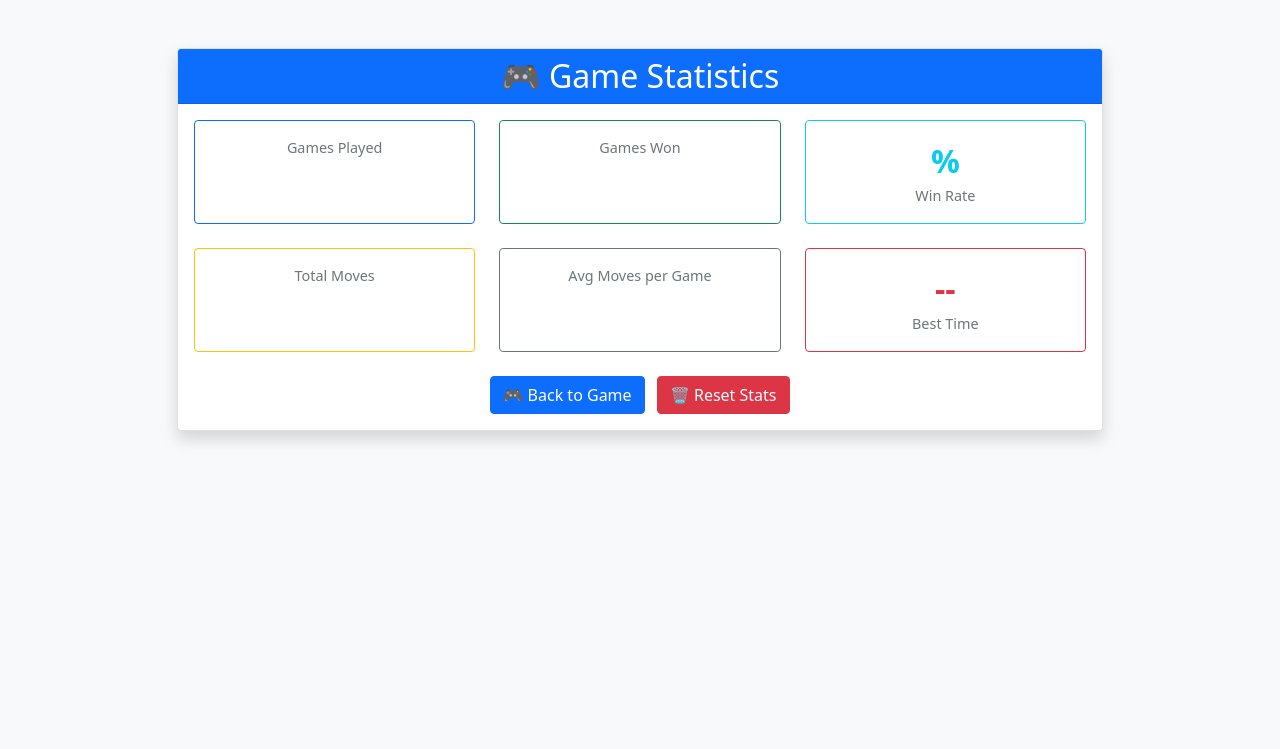
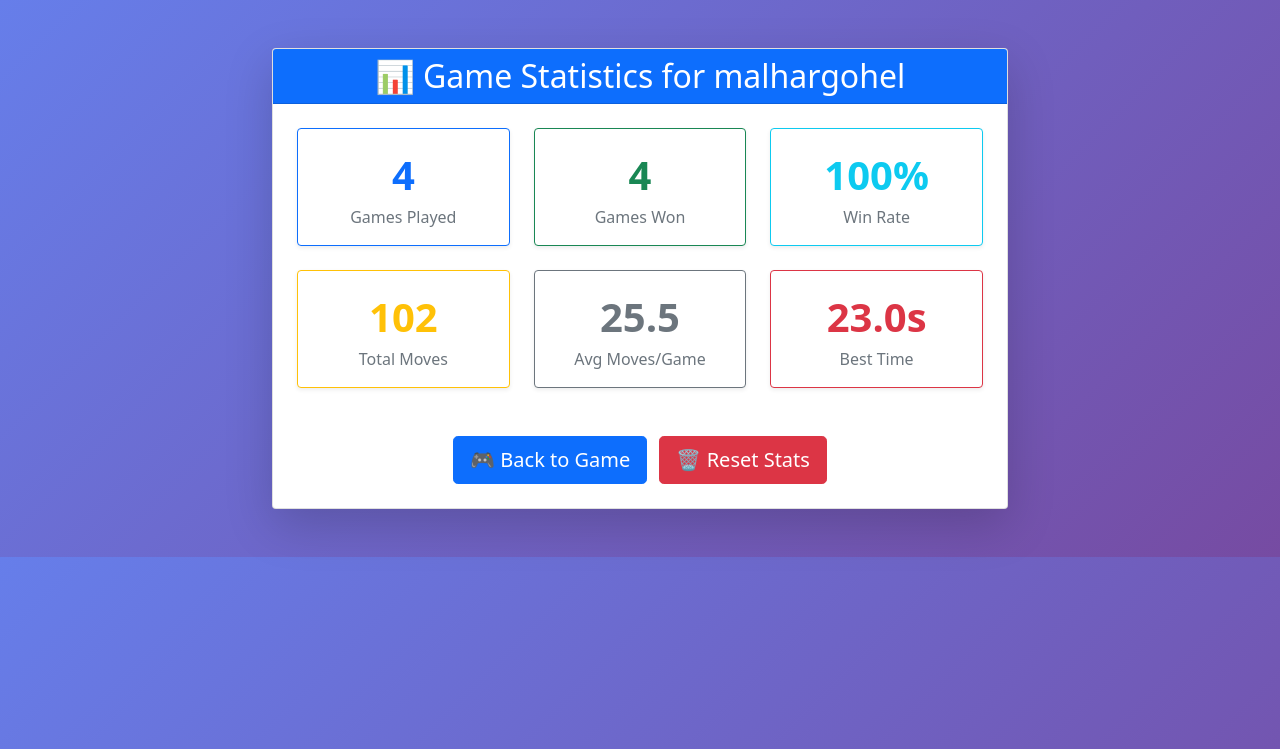
Before and after one commit to malhargohel/Memory-Card-Game, a Flask app: page /stats in a window 1280 px wide. Shown: the top 749 px of the page. Run offline with Flask 3, Linux system fonts and the light colour scheme; a user stored in the database is signed in; data comes from the database, SQL or seed files in the repository; both versions use the stored data as it was before the commit.

Commit message:
refactor: Update app.py for improved user statistics handling and enhance stats.html design

```diff
--- a/app.py
+++ b/app.py
@@ -5,11 +5,10 @@
 import uuid
 import random
 import time
-from datetime import datetime
 import os
 
 app = Flask(__name__)
-app.secret_key = 'your-secret-key-here-change-this-to-something-random'
+app.secret_key = os.environ.get('SECRET_KEY', 'your-secret-key-here-change-this-to-something-random')
 
 # Card themes
 CARD_THEMES = {
@@ -63,27 +62,46 @@
     conn.close()
 
 def get_user_stats(user_id):
-    """Get user statistics from database"""
+    """Get aggregated user statistics from the database."""
     conn = sqlite3.connect('memory_game.db')
     cursor = conn.cursor()
 
     cursor.execute('''
         SELECT
-            COUNT(*) as games_played,
-            AVG(moves) as avg_moves,
-            AVG(time_seconds) as avg_time,
-            MIN(moves) as best_moves,
-            MIN(time_seconds) as best_time,
-            difficulty,
-            theme
+            COUNT(*),
+            SUM(moves),
+            MIN(time_seconds)
         FROM game_stats
         WHERE user_id = ?
-        GROUP BY difficulty, theme
     ''', (user_id,))
 
-    stats = cursor.fetchall()
+    data = cursor.fetchone()
     conn.close()
+
+    stats = {
+        'games_played': 0,
+        'games_won': 0,
+        'win_rate': 0,
+        'total_moves': 0,
+        'average_moves': 0,
+        'best_time': None
+    }
+
+    if data and data[0] > 0:
+        games_played = data[0]
+        total_moves = data[1]
+        best_time = data[2]
+
+        # Since we only record wins, games_played is the same as games_won
+        stats['games_played'] = games_played
+        stats['games_won'] = games_played
+        stats['win_rate'] = 100.0
+        stats['total_moves'] = total_moves
+        stats['average_moves'] = round(total_moves / games_played, 1) if games_played > 0 else 0
+        stats['best_time'] = best_time
+
     return stats
+
 
 def save_game_result(user_id, difficulty, theme, moves, time_seconds):
     """Save game result to database"""
@@ -97,40 +115,6 @@
 
     conn.commit()
     conn.close()
-
-def update_game_stats(won=False, moves=0, time_taken=None):
-    """Update game statistics in session"""
-    if 'game_stats' not in session:
-        session['game_stats'] = {
-            'games_played': 0,
-            'games_won': 0,
-            'total_moves': 0,
-            'best_time': None,
-            'average_moves': 0,
-            'win_rate': 0
-        }
-
-    stats = session['game_stats']
-
-    # Update basic stats
-    stats['games_played'] += 1
-    stats['total_moves'] += moves
-
-    if won:
-        stats['games_won'] += 1
-
-        # Update best time if this is better
-        if time_taken:
-            if stats['best_time'] is None or time_taken < stats['best_time']:
-                stats['best_time'] = time_taken
-
-    # Calculate derived stats
-    if stats['games_played'] > 0:
-        stats['win_rate'] = round((stats['games_won'] / stats['games_played']) * 100, 1)
-        stats['average_moves'] = round(stats['total_moves'] / stats['games_played'], 1)
-
-    session['game_stats'] = stats
-    session.modified = True
 
 @app.route('/')
 def index():
@@ -146,13 +130,13 @@
 
         conn = sqlite3.connect('memory_game.db')
         cursor = conn.cursor()
-        cursor.execute('SELECT id, password_hash FROM users WHERE username = ?', (username,))
+        cursor.execute('SELECT id, password_hash, username FROM users WHERE username = ?', (username,))
         user = cursor.fetchone()
         conn.close()
 
         if user and check_password_hash(user[1], password):
             session['user_id'] = user[0]
-            session['username'] = username
+            session['username'] = user[2]
             return redirect(url_for('index'))
         else:
             flash('Invalid username or password')
@@ -199,39 +183,19 @@
     user_stats = get_user_stats(session['user_id'])
     return render_template('stats.html', stats=user_stats)
 
-@app.route('/api/stats')
-def api_stats():
-    """Return game statistics as JSON"""
+@app.route('/reset_stats', methods=['POST'])
+def reset_stats():
+    """Reset all game statistics for the logged-in user from the database."""
     if 'user_id' not in session:
         return jsonify({'error': 'Not logged in'}), 401
 
-    # Get stats from session or initialize empty stats
-    game_stats = session.get('game_stats', {
-        'games_played': 0,
-        'games_won': 0,
-        'total_moves': 0,
-        'best_time': None,
-        'average_moves': 0,
-        'win_rate': 0
-    })
+    user_id = session['user_id']
+    conn = sqlite3.connect('memory_game.db')
+    cursor = conn.cursor()
+    cursor.execute('DELETE FROM game_stats WHERE user_id = ?', (user_id,))
+    conn.commit()
+    conn.close()
 
-    return jsonify(game_stats)
-
-@app.route('/reset_stats', methods=['POST'])
-def reset_stats():
-    """Reset all game statistics"""
-    if 'user_id' not in session:
-        return jsonify({'error': 'Not logged in'}), 401
-
-    session['game_stats'] = {
-        'games_played': 0,
-        'games_won': 0,
-        'total_moves': 0,
-        'best_time': None,
-        'average_moves': 0,
-        'win_rate': 0
-    }
-    session.modified = True
     return jsonify({'success': True, 'message': 'Stats reset successfully'})
 
 @app.route('/api/new-game', methods=['POST'])
@@ -252,15 +216,12 @@
     game_id = str(uuid.uuid4())
     pairs_needed = DIFFICULTY_SETTINGS[difficulty]['pairs']
 
-    # Select random symbols from the chosen theme
     available_symbols = CARD_THEMES[theme]
     selected_symbols = random.sample(available_symbols, pairs_needed)
 
-    # Create pairs and shuffle
     cards = selected_symbols * 2
     random.shuffle(cards)
 
-    # Initialize game state
     games[game_id] = {
         'cards': cards,
         'flipped': [False] * len(cards),
@@ -277,9 +238,7 @@
 
     return jsonify({
         'game_id': game_id,
-        'cards': ['❓'] * len(cards),  # Hide cards initially
-        'difficulty': difficulty,
-        'theme': theme,
+        'cards': ['❓'] * len(cards),
         'grid': DIFFICULTY_SETTINGS[difficulty]['grid']
     })
 
@@ -300,106 +259,54 @@
     if game['user_id'] != session['user_id']:
         return jsonify({'error': 'Unauthorized'}), 401
 
-    if game['completed']:
-        return jsonify({'error': 'Game already completed'}), 400
-
-    if card_index < 0 or card_index >= len(game['cards']):
-        return jsonify({'error': 'Invalid card index'}), 400
+    if game['completed'] or card_index is None or card_index < 0 or card_index >= len(game['cards']):
+        return jsonify({'error': 'Invalid request'}), 400
 
     if game['flipped'][card_index] or game['matched'][card_index]:
-        return jsonify({'error': 'Card already flipped or matched'}), 400
+        return jsonify({'error': 'Card already active'}), 400
 
-    # Flip the card
     game['flipped'][card_index] = True
-    game['moves'] += 1
 
-    # Check for matches
-    flipped_indices = [i for i, flipped in enumerate(game['flipped']) if flipped and not game['matched'][i]]
+    response_data = { 'card_value': game['cards'][card_index] }
 
-    response_data = {
-        'card_value': game['cards'][card_index],
-        'moves': game['moves'],
-        'pairs_found': game['pairs_found']
-    }
+    flipped_indices = [i for i, is_flipped in enumerate(game['flipped']) if is_flipped and not game['matched'][i]]
+
+    if len(flipped_indices) % 2 == 1:
+        game['moves'] += 1 # A move is a pair of flips
 
     if len(flipped_indices) == 2:
-        # Check if the two flipped cards match
-        if game['cards'][flipped_indices[0]] == game['cards'][flipped_indices[1]]:
-            # Match found
-            game['matched'][flipped_indices[0]] = True
-            game['matched'][flipped_indices[1]] = True
+        idx1, idx2 = flipped_indices
+        if game['cards'][idx1] == game['cards'][idx2]:
+            game['matched'][idx1] = True
+            game['matched'][idx2] = True
             game['pairs_found'] += 1
             response_data['match'] = True
             response_data['matched_indices'] = flipped_indices
-            response_data['pairs_found'] = game['pairs_found']
         else:
-            # No match
             response_data['match'] = False
             response_data['flip_back'] = flipped_indices
 
-        # Reset flipped state for non-matched cards
-        for i in flipped_indices:
-            if not game['matched'][i]:
-                game['flipped'][i] = False
+        game['flipped'][idx1] = False
+        game['flipped'][idx2] = False
 
-    # Check if game is completed
     if game['pairs_found'] == game['pairs_needed']:
         game['completed'] = True
         completion_time = int(time.time() - game['start_time'])
+        save_game_result(game['user_id'], game['difficulty'], game['theme'], game['moves'], completion_time)
+        response_data.update({
+            'game_completed': True,
+            'completion_time': completion_time,
+            'final_moves': game['moves']
+        })
 
-        # Save game result to database
-        save_game_result(
-            game['user_id'],
-            game['difficulty'],
-            game['theme'],
-            game['moves'],
-            completion_time
-        )
-
-        # Update session stats
-        update_game_stats(won=True, moves=game['moves'], time_taken=completion_time)
-
-        response_data['game_completed'] = True
-        response_data['completion_time'] = completion_time
-        response_data['final_moves'] = game['moves']
+    response_data.update({
+        'moves': game['moves'],
+        'pairs_found': game['pairs_found']
+    })
 
     return jsonify(response_data)
 
-@app.route('/api/game-state/<game_id>')
-def get_game_state(game_id):
-    if 'user_id' not in session:
-        return jsonify({'error': 'Not logged in'}), 401
-
-    if game_id not in games:
-        return jsonify({'error': 'Game not found'}), 404
-
-    game = games[game_id]
-
-    if game['user_id'] != session['user_id']:
-        return jsonify({'error': 'Unauthorized'}), 401
-
-    # Return visible cards (matched cards show their value, others show ❓)
-    visible_cards = []
-    for i, card in enumerate(game['cards']):
-        if game['matched'][i]:
-            visible_cards.append(card)
-        else:
-            visible_cards.append('❓')
-
-    current_time = int(time.time() - game['start_time']) if not game['completed'] else None
-
-    return jsonify({
-        'cards': visible_cards,
-        'moves': game['moves'],
-        'pairs_found': game['pairs_found'],
-        'pairs_needed': game['pairs_needed'],
-        'completed': game['completed'],
-        'elapsed_time': current_time,
-        'difficulty': game['difficulty'],
-        'theme': game['theme']
-    })
-
 if __name__ == '__main__':
     init_db()
-    port = int(os.environ.get('PORT', 10000))
-    app.run(host='0.0.0.0', port=port, debug=False)
+    port = int(os.environ.get('PORT', 5000))
+    app.run(host='0.0.0.0', port=port, debug=True)
--- a/templates/stats.html
+++ b/templates/stats.html
@@ -6,6 +6,9 @@
     <title>Game Statistics - Memory Card Game</title>
     <link href="https://cdn.jsdelivr.net/npm/bootstrap@5.1.3/dist/css/bootstrap.min.css" rel="stylesheet">
     <style>
+        body {
+            background: linear-gradient(135deg, #667eea 0%, #764ba2 100%);
+        }
         .stats-card {
             transition: transform 0.2s;
         }
@@ -13,39 +16,37 @@
             transform: translateY(-5px);
         }
         .stat-number {
-            font-size: 2rem;
+            font-size: 2.5rem;
             font-weight: bold;
-            color: #007bff;
         }
         .stat-label {
             color: #6c757d;
-            font-size: 0.9rem;
+            font-size: 1rem;
+            font-weight: 500;
         }
     </style>
 </head>
 <body class="bg-light">
-    <div class="container mt-5">
+    <div class="container mt-5 mb-5">
         <div class="row justify-content-center">
-            <div class="col-md-10">
-                <div class="card shadow">
+            <div class="col-md-10 col-lg-8">
+                <div class="card shadow-lg">
                     <div class="card-header bg-primary text-white text-center">
-                        <h2 class="mb-0">🎮 Game Statistics</h2>
+                        <h2 class="mb-0">📊 Game Statistics for {{ session.username }}</h2>
                     </div>
-                    <div class="card-body">
+                    <div class="card-body p-4">
                         <div class="row g-4">
-                            <!-- Games Played -->
                             <div class="col-md-4">
-                                <div class="card stats-card h-100 text-center border-primary">
+                                <div class="card stats-card h-100 text-center border-primary shadow-sm">
                                     <div class="card-body">
-                                        <div class="stat-number">{{ stats.games_played }}</div>
+                                        <div class="stat-number text-primary">{{ stats.games_played }}</div>
                                         <div class="stat-label">Games Played</div>
                                     </div>
                                 </div>
                             </div>
 
-                            <!-- Games Won -->
                             <div class="col-md-4">
-                                <div class="card stats-card h-100 text-center border-success">
+                                <div class="card stats-card h-100 text-center border-success shadow-sm">
                                     <div class="card-body">
                                         <div class="stat-number text-success">{{ stats.games_won }}</div>
                                         <div class="stat-label">Games Won</div>
@@ -53,19 +54,17 @@
                                 </div>
                             </div>
 
-                            <!-- Win Rate -->
                             <div class="col-md-4">
-                                <div class="card stats-card h-100 text-center border-info">
+                                <div class="card stats-card h-100 text-center border-info shadow-sm">
                                     <div class="card-body">
-                                        <div class="stat-number text-info">{{ stats.win_rate }}%</div>
+                                        <div class="stat-number text-info">{{ "%.0f"|format(stats.win_rate) }}%</div>
                                         <div class="stat-label">Win Rate</div>
                                     </div>
                                 </div>
                             </div>
 
-                            <!-- Total Moves -->
                             <div class="col-md-4">
-                                <div class="card stats-card h-100 text-center border-warning">
+                                <div class="card stats-card h-100 text-center border-warning shadow-sm">
                                     <div class="card-body">
                                         <div class="stat-number text-warning">{{ stats.total_moves }}</div>
                                         <div class="stat-label">Total Moves</div>
@@ -73,22 +72,20 @@
                                 </div>
                             </div>
 
-                            <!-- Average Moves -->
                             <div class="col-md-4">
-                                <div class="card stats-card h-100 text-center border-secondary">
+                                <div class="card stats-card h-100 text-center border-secondary shadow-sm">
                                     <div class="card-body">
                                         <div class="stat-number text-secondary">{{ stats.average_moves }}</div>
-                                        <div class="stat-label">Avg Moves per Game</div>
+                                        <div class="stat-label">Avg Moves/Game</div>
                                     </div>
                                 </div>
                             </div>
 
-                            <!-- Best Time -->
                             <div class="col-md-4">
-                                <div class="card stats-card h-100 text-center border-danger">
+                                <div class="card stats-card h-100 text-center border-danger shadow-sm">
                                     <div class="card-body">
                                         <div class="stat-number text-danger">
-                                            {% if stats.best_time %}
+                                            {% if stats.best_time is not none %}
                                                 {{ "%.1f"|format(stats.best_time) }}s
                                             {% else %}
                                                 --
@@ -100,11 +97,11 @@
                             </div>
                         </div>
 
-                        <div class="text-center mt-4">
-                            <a href="{{ url_for('index') }}" class="btn btn-primary me-2">
+                        <div class="text-center mt-5">
+                            <a href="{{ url_for('index') }}" class="btn btn-primary btn-lg me-2">
                                 🎮 Back to Game
                             </a>
-                            <button id="resetStats" class="btn btn-danger">
+                            <button id="resetStats" class="btn btn-danger btn-lg">
                                 🗑️ Reset Stats
                             </button>
                         </div>
@@ -114,11 +111,10 @@
         </div>
     </div>
 
-    <script src="https://cdn.jsdelivr.net/npm/bootstrap@5.1.3/dist/js/bootstrap.bundle.min.js"></script>
     <script>
         document.getElementById('resetStats').addEventListener('click', function() {
-            if (confirm('Are you sure you want to reset all statistics? This cannot be undone.')) {
-                fetch('/reset_stats', {
+            if (confirm('Are you sure you want to reset all your statistics? This cannot be undone.')) {
+                fetch("{{ url_for('reset_stats') }}", {
                     method: 'POST',
                     headers: {
                         'Content-Type': 'application/json',
@@ -127,7 +123,10 @@
                 .then(response => response.json())
                 .then(data => {
                     if (data.success) {
+                        alert('Your stats have been reset!');
                         location.reload();
+                    } else {
+                        alert('Failed to reset stats: ' + (data.message || 'Unknown error'));
                     }
                 })
                 .catch(error => {
```
Also changed, not shown: memory_game.db (deleted).
